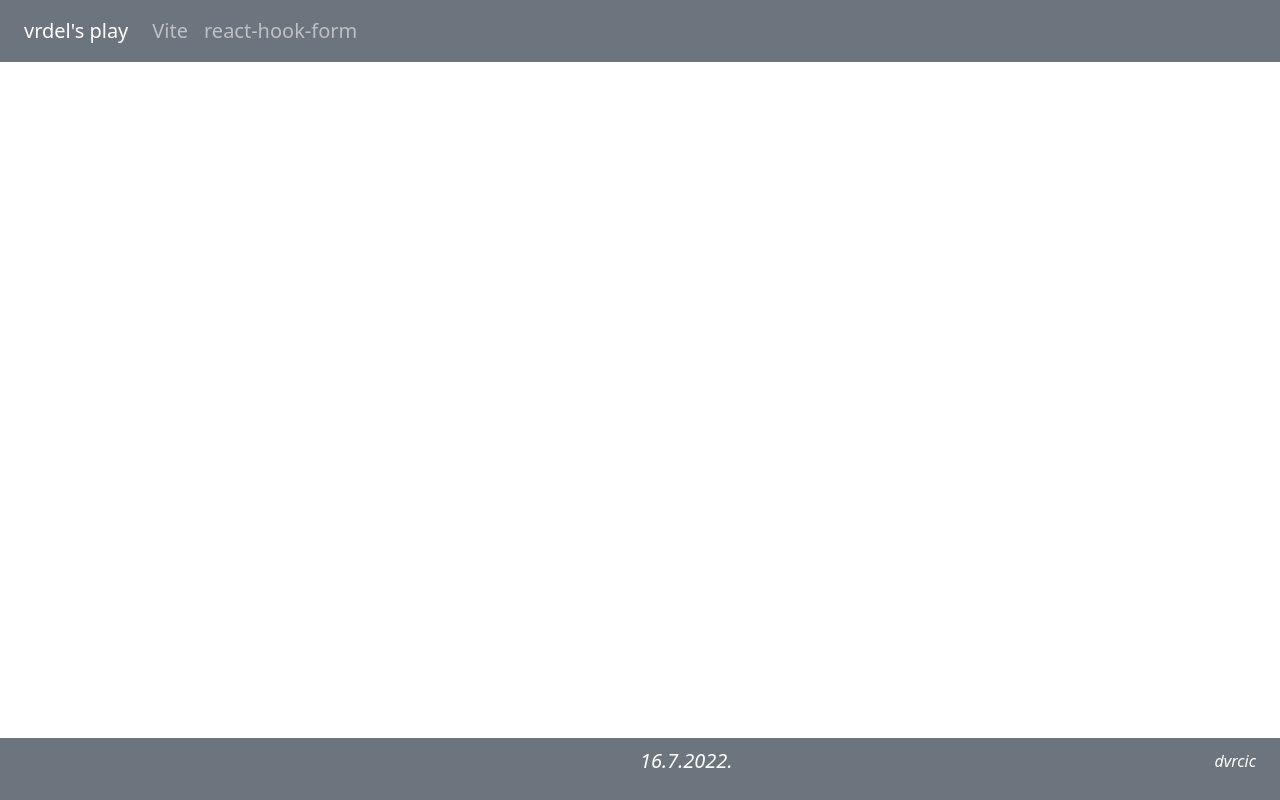
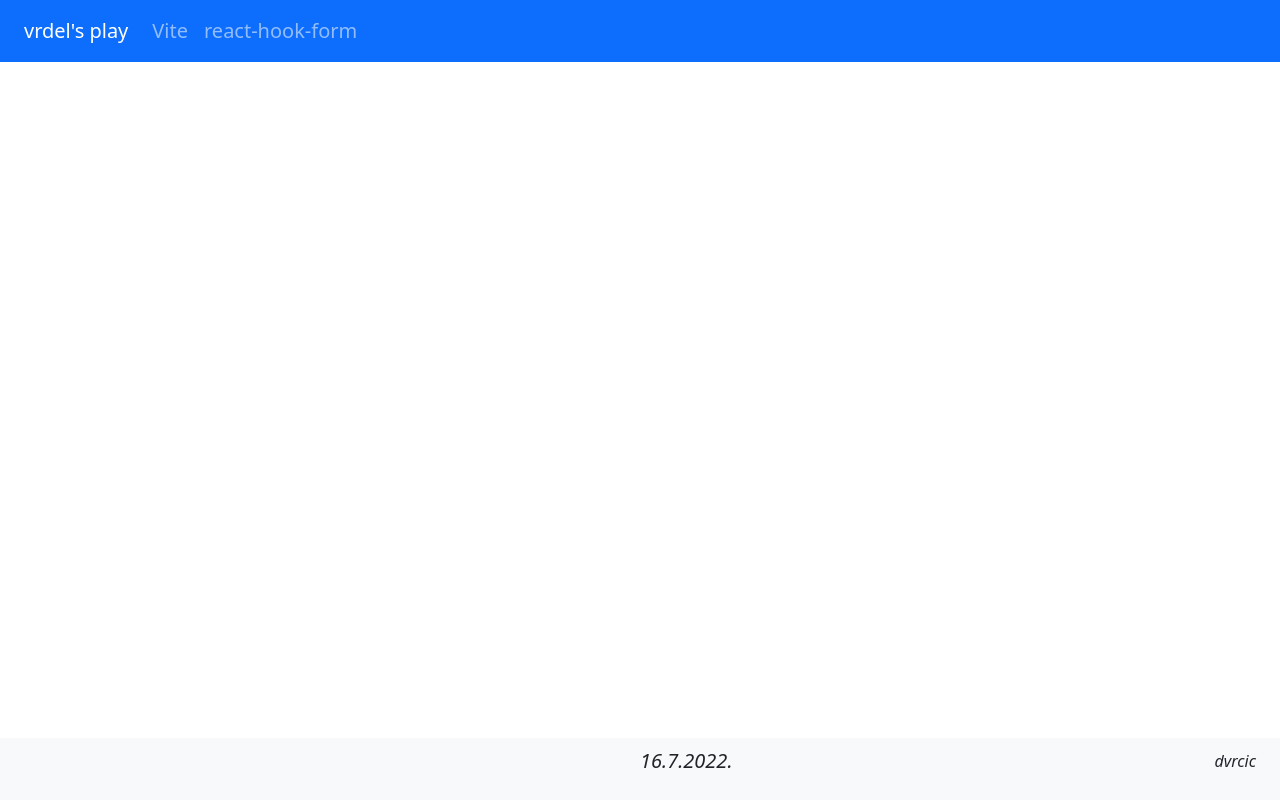
Before and after one commit to vrdel/react-playground, a React (Vite) app in the folder react-playground/: page / in a window 1280 px wide. Built offline with nearby package versions, Linux system fonts and the light colour scheme.

Commit message:
changed colors

```diff
--- a/react-playground/src/routes/default.jsx
+++ b/react-playground/src/routes/default.jsx
@@ -23,11 +23,11 @@ const RootApp = () => {
       </Row>
       <Row>
         <Col>
-          <Navbar color="secondary" dark expand="md" fixed="bottom">
-            <p className="fs-5 text-white fst-italic position-relative start-50">
+          <Navbar color="light" expand="md" fixed="bottom">
+            <p className="fs-5 fst-italic position-relative start-50">
               {day}{month}{year}
             </p>
-            <p className="fs-6 text-white fst-italic position-relative end-0">
+            <p className="fs-6 fst-italic position-relative end-0">
               dvrcic
             </p>
           </Navbar>
--- a/react-playground/src/ui/navigation.jsx
+++ b/react-playground/src/ui/navigation.jsx
@@ -12,7 +12,7 @@ import {Link} from 'react-router-dom';
 
 const Navigation = () => {
   return (
-    <Navbar className="fs-4" color="secondary" dark expand="md" fixed="top">
+    <Navbar className="fs-4" color="primary" dark expand="md" fixed="top">
       <NavbarBrand tag={Link} to="/home">
         vrdel&apos;s play
       </NavbarBrand>
```
